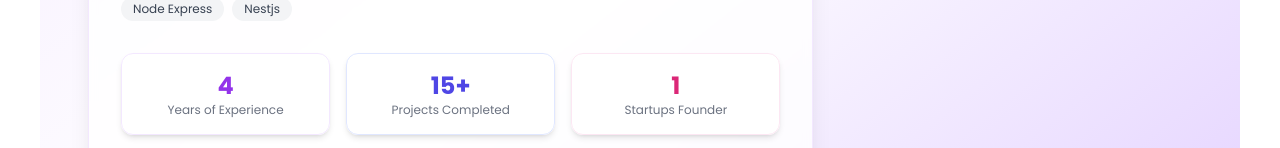
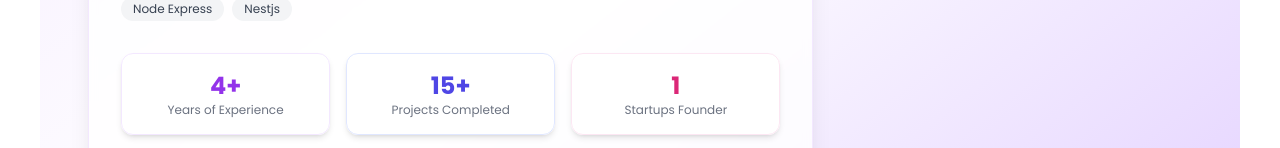
Before and after one commit to mahardikakdenie/resume, a Nuxt app: page / in a window 1280 px wide. Shown: the part 652-800 px from the top of the page. Built offline with nearby package versions, Linux system fonts and the light colour scheme.

Commit message:
calculation years addjustment

```diff
--- a/components/AboutMe.vue
+++ b/components/AboutMe.vue
@@ -80,7 +80,7 @@
 						<div
 							class="bg-white/50 backdrop-blur-sm p-4 rounded-xl shadow-md hover:shadow-lg transition-shadow duration-300 border border-purple-100">
 							<div class="text-2xl font-bold text-purple-600">
-								{{ calculateYear }}
+								{{ `${calculateYear}+` }}
 							</div>
 							<div class="text-xs text-gray-500">
 								Years of Experience
```
